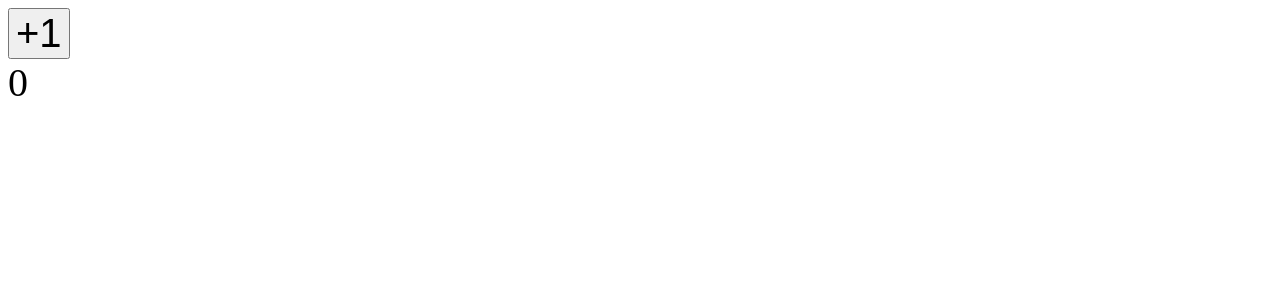
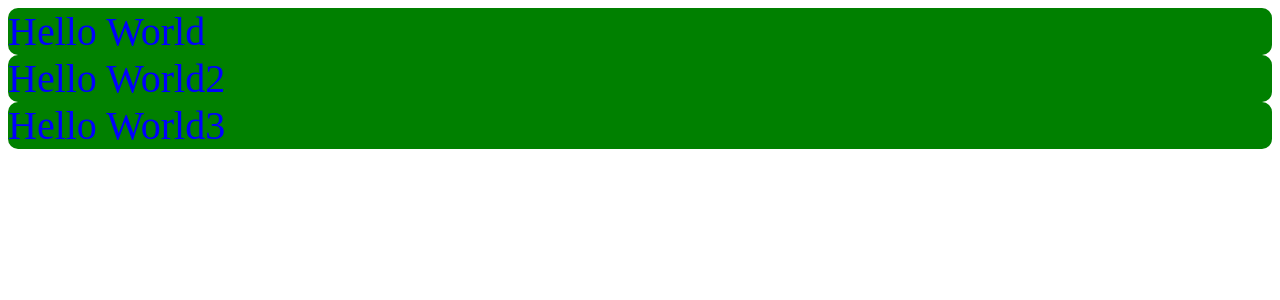
Before and after one commit to rafatalamsaifi/React-js-practice-repo, a React (Create React App) app in the folder my-app/: page / in a window 1280 px wide. Shown: the top 300 px of the page. Built offline with nearby package versions, Linux system fonts and the light colour scheme; no server answers.

Commit message:
Children props

```diff
--- a/my-app/src/components/App.js
+++ b/my-app/src/components/App.js
@@ -1,29 +1,43 @@
-import React from "react"
-import CountButton from "./CountButton/CountButton"
+import React, { useState, useEffect } from "react"
+// import CountButton from "./CountButton/CountButton"
 // import SearchBar from "./SearchBar/SearchBar"
+import Button from "./Button/Button"
+
+
 
 const App = () => {
+    const [productsState, setProductsState] = useState([])
+    useEffect(() => {
+
+
+        fetch('https://fakestoreapi.com/products')
+            .then(res => res.json())
+            .then((productsArray) => {
+                const newProductsState = productsArray.map((product)=>{
+                    return product.title
+                })
+                setProductsState(newProductsState)
+            })
+
+        // setTimeout(() => {
+        //     setProductsState([
+        //         "tooth paste",
+        //         "tooth brush",
+        //         "mouth wash",
+        //         "dental floss",
+        //         "mouth guard"
+        //     ])
+        // }, 2000)
+    }, [])
+
+    // const hasProducts = productsState.length > 0
     return (
         <div>
-            <CountButton incrementBy={1} buttonColor={"blue"} />
-            {/* <SearchBar
-                products={[
-                    "tooth paste",
-                    "tooth brush",
-                    "mouth wash",
-                    "dental floss",
-                    "mouth guard"
-                ]}
-            />
-            <SearchBar
-                products={[
-                    "bike front light",
-                    "bike back light",
-                    "tyres",
-                    "meter display",
-                    "meter wire"
-                ]}
-            /> */}
+            <Button>Hello World</Button>
+            <Button>Hello World2</Button>
+            <Button>Hello World3</Button>
+            {/* <CountButton incrementBy={1} buttonColor={"blue"} /> */}
+            {/* {hasProducts ? <SearchBar products={productsState} /> : "Loading..."} */}
         </div>
     )
 }
--- /dev/null
+++ b/my-app/src/components/Button/Button.js
@@ -0,0 +1,12 @@
+import React from "react"
+
+const Button = (props)=>{
+
+    return (
+        <div style={{backgroundColor: "green", color: "blue", borderRadius: "10px" }}>
+            {props.children}
+            </div>
+    )
+}
+
+export default Button
```
Also changed, not shown: my-app/src/components/Button/Button.css (added).
